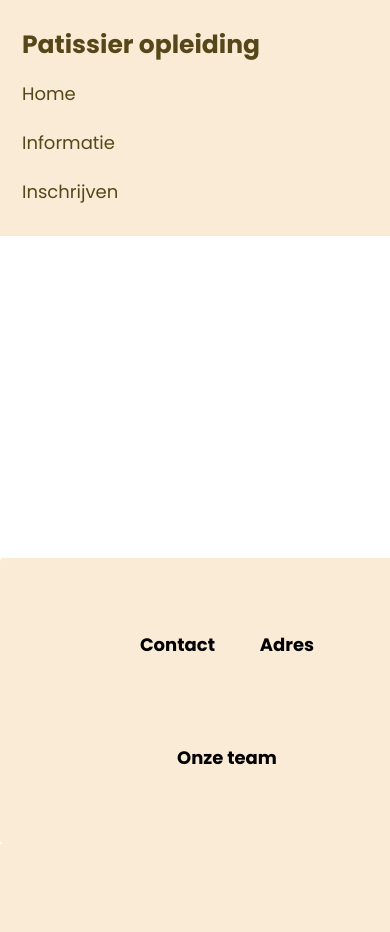
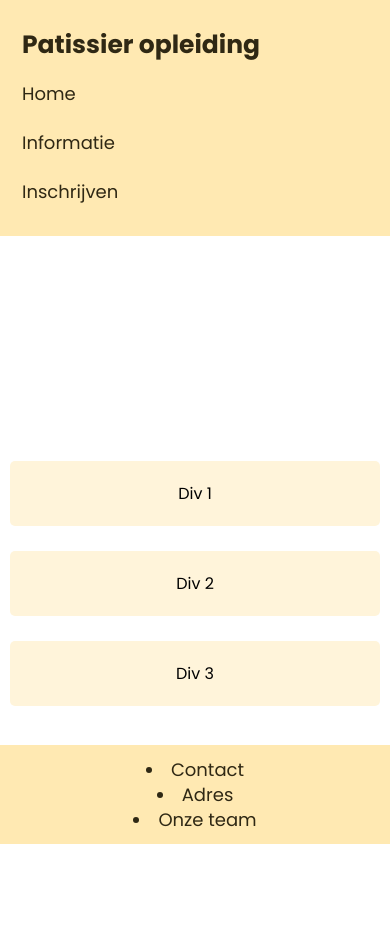
Before and after one commit to elisa1rietveld/patissier, a PHP site: page / in a window 390 px wide. Before the commit the page ends 844 px from the top, so only its background shows below. Run offline with PHP 8.4, Linux system fonts and the light colour scheme.

Commit message:
divs & header responsive (?).

```diff
--- a/css/style.css
+++ b/css/style.css
@@ -1 +1 @@
-body{margin:0;padding:0;font-family:Poppins}.header{overflow:hidden;background-color:#faebd7;padding:20px 10px}.header a{float:left;color:#554718;text-align:center;padding:12px;text-decoration:none;font-size:18px;line-height:25px;border-radius:4px}.header a.logo{font-size:25px;font-weight:bold}.header a:hover{background-color:rgba(198,172,139,.545);color:#645232}.header-right{float:right}@media screen and (max-width: 500px){.header a{float:none;display:block;text-align:left}.header-right{float:none}}.footerdiv{position:fixed;left:0;bottom:0;width:100%;text-align:center;background-color:#faebd7;padding:12px;text-decoration:none;font-size:18px;line-height:25px;border-radius:4px}.footerdiv li{list-style:none;display:inline-block;margin:20px}/*# sourceMappingURL=style.css.map */
+body{margin:0;padding:0;font-family:Poppins}.header{overflow:hidden;background-color:#ffe9b2;padding:20px 10px}.header a{float:left;color:#2f2814;text-align:center;padding:12px;text-decoration:none;font-size:18px;line-height:25px}.header a.logo{font-size:25px;font-weight:bold}.header a:hover{background-color:rgba(198,172,139,.284);color:#463923;border-radius:5%}.header-right{float:right}@media screen and (max-width: 500px){.header a{float:none;display:block;text-align:left}.header-right{float:none}}.pagecontent{min-height:calc(90vh - 64px);position:relative;display:flex;justify-content:center;align-items:center}.container{width:100%;height:100%;display:flex;align-items:center;justify-content:center;gap:5px;max-width:1200px;margin:0 auto;flex-wrap:wrap}.box{margin:10px;padding:20px;text-align:center;box-sizing:border-box;background-color:#fff4da;border-radius:5px;flex:1 1 300px}@media screen and (max-width: 768px){.box{flex-basis:calc(50% - 20px)}}@media screen and (max-width: 500px){.box{flex-basis:100%}}.footercontainer{position:fixed;bottom:0;width:100%;text-align:center;text-decoration:none;background-color:#ffe9b2;padding:12px;font-size:18px;color:#2f2814;line-height:25px}/*# sourceMappingURL=style.css.map */
--- a/index.html
+++ b/index.html
@@ -7,24 +7,42 @@
     <link rel="preconnect" href="https://fonts.gstatic.com" crossorigin>
     <link href="https://fonts.googleapis.com/css2?family=Poppins:ital,wght@0,100;0,200;0,300;0,400;0,500;0,600;0,700;0,800;0,900;1,100;1,200;1,300;1,400;1,500;1,600;1,700;1,800;1,900&display=swap" rel="stylesheet">
     <link rel="stylesheet" href="css/style.css">
-    <title>Document</title>
+    <title>Patissier opleiding</title>
 </head>
 <body>
-    <div class="header">
-        <a href="#default" class="logo">Patissier opleiding</a>
-        <div class="header-right">
-          <a href="index.html">Home</a>
-          <a href="info.html">Informatie</a>
-          <a href="form.html">Inschrijven</a>
-        </div>
-      </div>
 
-    <footer class="footerdiv">
-        <ul>
-            <li><h4>Contact</h4></li>
-            <li><h4>Adres</h4></li>
-            <li><h4>Onze team</h4></li>
-        </ul>
-    </footer>
+<!-- Header -->
+<div class="header">
+  <a href="#" class="logo">Patissier opleiding</a>
+  <div class="header-right">
+    <a href="#">Home</a>
+    <a href="#">Informatie</a>
+    <a href="#">Inschrijven</a>
+  </div>
+</div>
+
+<!-- Content -->
+<div class="pagecontent">
+ <div class="container">
+   <div class="box">
+     Div 1
+   </div>
+   <div class="box">
+     Div 2
+   </div>
+   <div class="box">
+     Div 3
+   </div>
+ </div>
+
+<!-- Footer -->
+ <div class="footercontainer">
+  <div class="footer">
+   <li>Contact</li>
+   <li>Adres</li>
+   <li>Onze team</li>
+ </div>
+</div>
+
 </body>
 </html>
--- a/scss/style.scss
+++ b/scss/style.scss
@@ -6,19 +6,19 @@ body {
 
 .header {
   overflow: hidden;
-    background-color: antiquewhite;
+  background-color: #ffe9b2;
   padding: 20px 10px;
 }
 
 .header a {
   float: left;
-    color: rgb(85, 71, 24);
+  color: rgb(47, 40, 20);
   text-align: center;
   padding: 12px;
   text-decoration: none;
   font-size: 18px;
   line-height: 25px;
-    border-radius: 4px;
+
 }
 
 .header a.logo {
@@ -27,8 +27,9 @@ body {
 }
 
 .header a:hover {
-    background-color: rgba(198, 172, 139, 0.545);
-    color: rgb(100, 82, 50);
+  background-color: rgba(198, 172, 139, 0.284);
+  color: rgb(70, 57, 35);
+  border-radius: 5%;
 }
 
 .header-right {
@@ -47,23 +48,57 @@ body {
   }
 }
 
-.footerdiv {
+.pagecontent {
+  min-height: calc(90vh - 64px);
+  position: relative;
+  display: flex;
+  justify-content: center;
+  align-items: center;
+}
+
+.container {
+  width: 100%;
+  height: 100%;
+  display: flex;
+  align-items: center;
+  justify-content: center;
+  gap: 5px;
+  max-width: 1200px;
+  margin: 0 auto;
+  flex-wrap: wrap;
+}
+
+.box {
+  margin: 10px;
+  padding: 20px;
+  text-align: center;
+  box-sizing: border-box;
+  background-color: #fff4da;
+  border-radius: 5px;
+  flex: 1 1 300px;
+}
+
+@media screen and (max-width: 768px) {
+  .box {
+    flex-basis: calc(50% - 20px);
+  }
+}
+
+@media screen and (max-width: 500px) {
+  .box {
+    flex-basis: 100%;
+  }
+}
+
+.footercontainer {
   position: fixed;
-    left: 0;
   bottom: 0;
   width: 100%;
   text-align: center;
-    background-color: antiquewhite;
+  text-decoration: none;
+  background-color: #ffe9b2;
   padding: 12px;
-    text-decoration: none;
   font-size: 18px;
+  color: rgb(47, 40, 20);
   line-height: 25px;
-    border-radius: 4px;
-
-    li {
-        list-style: none;
-        display: inline-block;
-        margin: 20px;
 }
-
-}
```
Also changed, not shown: img/pastryChef1.jpg (added), img/pastryChef2.jpg (added), img/pastryChef3.jpg (added), 1 other file. Lines whose indentation alone changed are shown as unchanged.
